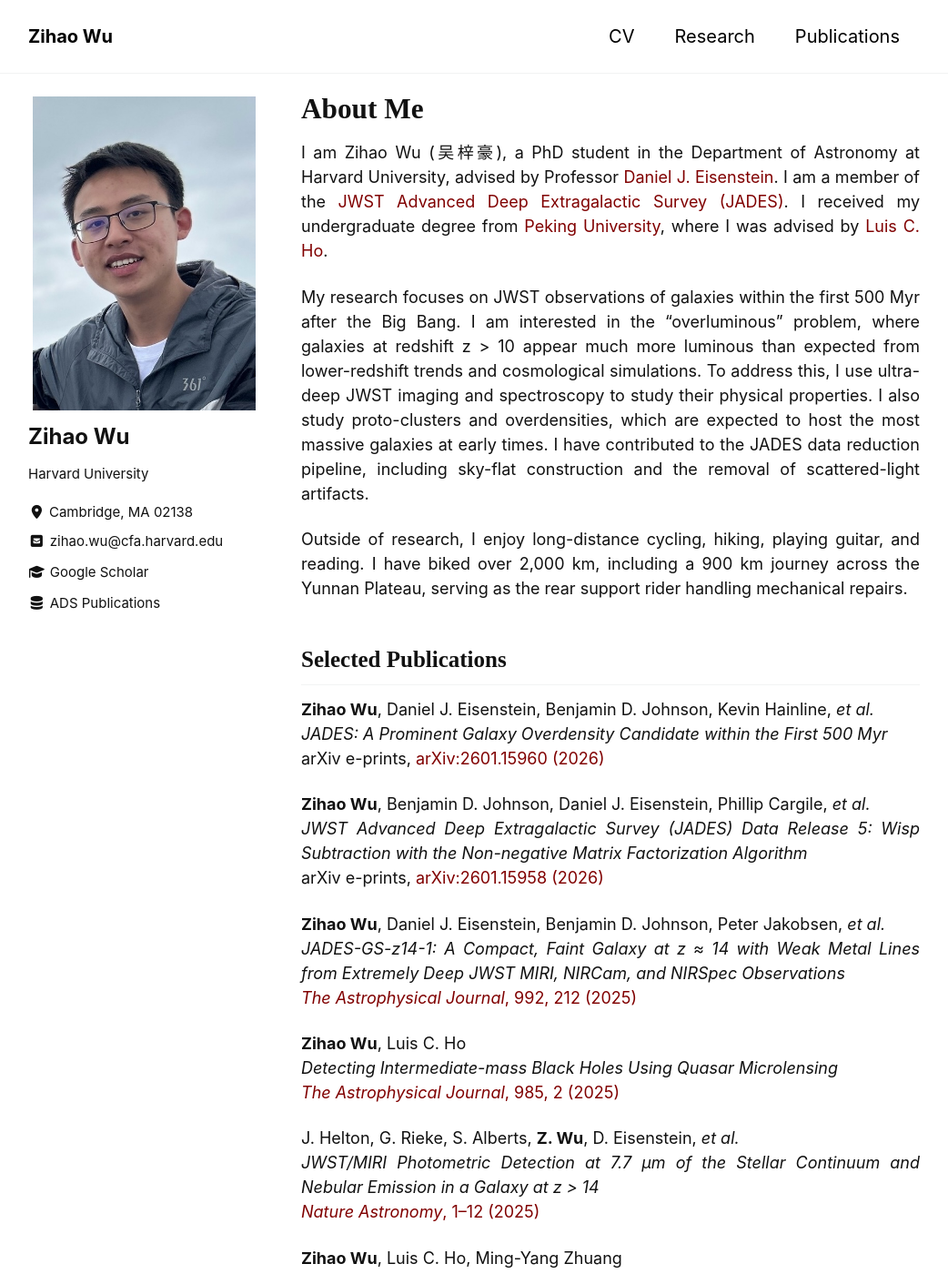
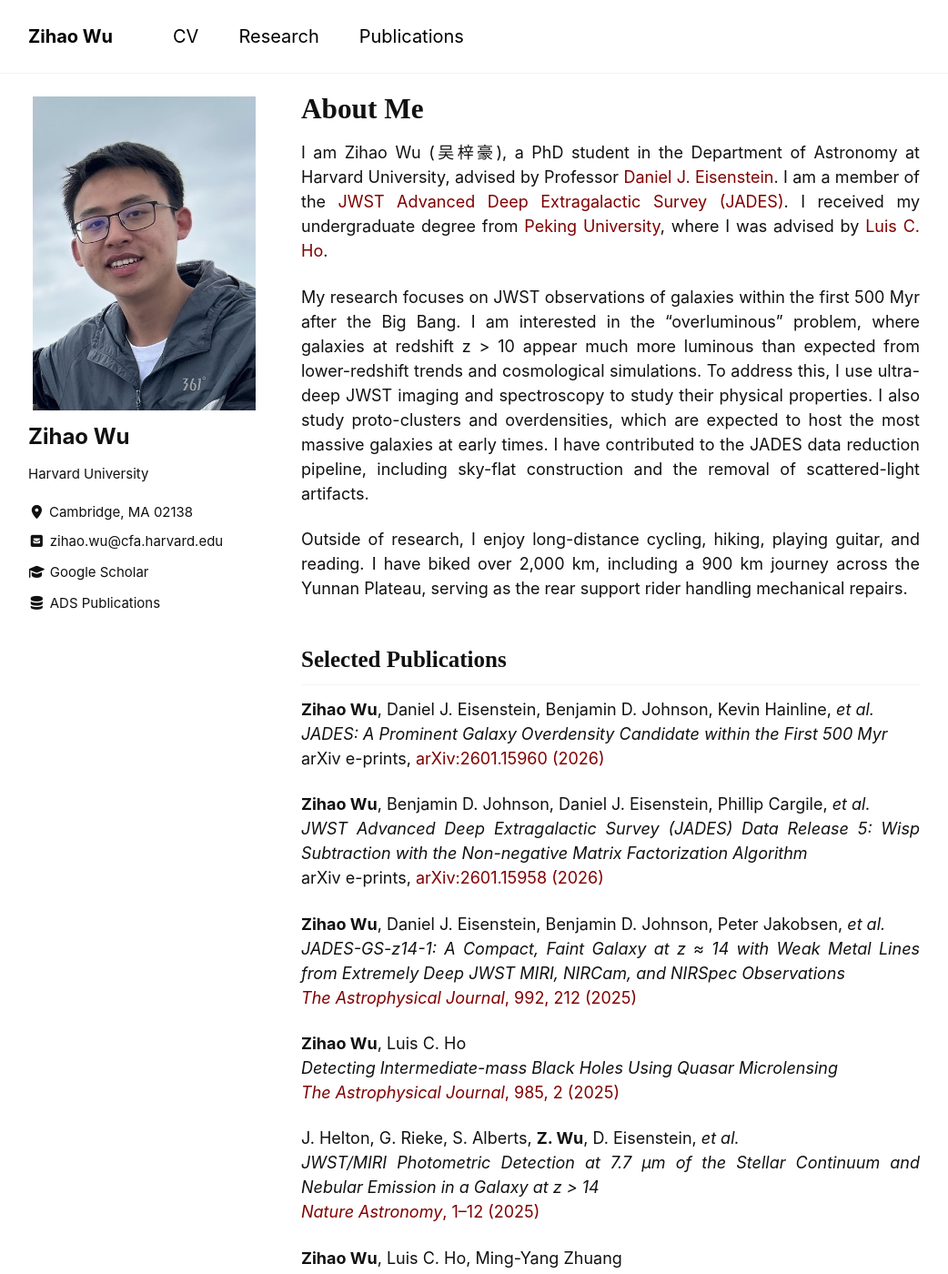
Before and after one commit to zihaowu-astro/zihaowu-astro.github.io, a Jekyll site: the page built from index.md, in a window 1280 px wide and 1400 px high. Shown: the whole window at 91% size, without its empty margins (119-1161 px from the left). Built offline with Jekyll 4.4.1, drawn with Linux system fonts in a browser that asks for light colours; cached includes are drawn as plain includes.

Commit message:
Lock masthead nav layout on narrow windows

```diff
--- a/_sass/_custom.scss
+++ b/_sass/_custom.scss
@@ -21,8 +21,26 @@
   display: none !important;
 }
 
-.greedy-nav .site-title {
-  display: inline-block !important;
+.greedy-nav {
+  display: flex;
+  align-items: center;
+}
+
+.greedy-nav .site-title,
+.greedy-nav .site-title.hidden {
+  display: block !important;
+  flex: 0 0 auto;
+  margin-right: 2rem;
+}
+
+.greedy-nav .visible-links {
+  display: flex !important;
+  flex: 0 0 auto;
+  margin-left: 0 !important;
+}
+
+.greedy-nav .visible-links li {
+  flex: 0 0 auto;
 }
 
 .sidebar {
--- a/assets/css/custom.scss
+++ b/assets/css/custom.scss
@@ -21,8 +21,26 @@
   display: none !important;
 }
 
-.greedy-nav .site-title {
-  display: inline-block !important;
+.greedy-nav {
+  display: flex;
+  align-items: center;
+}
+
+.greedy-nav .site-title,
+.greedy-nav .site-title.hidden {
+  display: block !important;
+  flex: 0 0 auto;
+  margin-right: 2rem;
+}
+
+.greedy-nav .visible-links {
+  display: flex !important;
+  flex: 0 0 auto;
+  margin-left: 0 !important;
+}
+
+.greedy-nav .visible-links li {
+  flex: 0 0 auto;
 }
 
 .sidebar {
```
